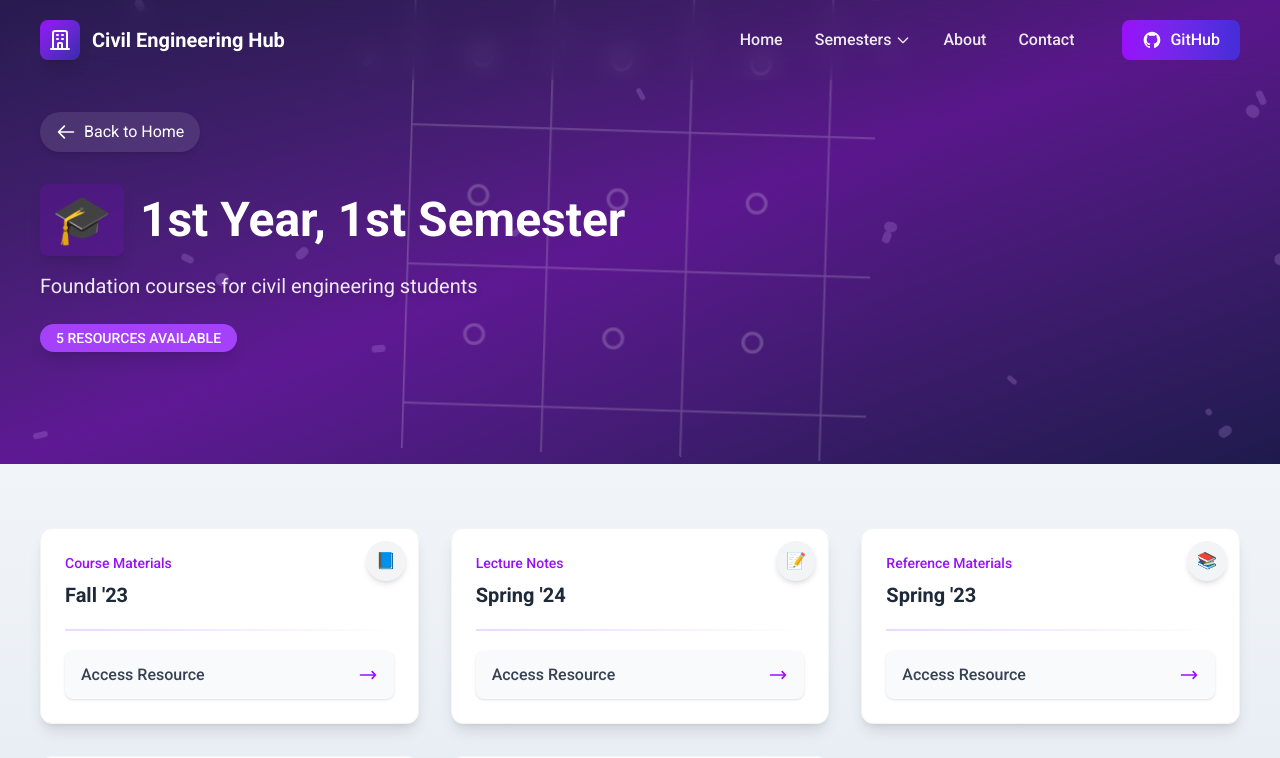
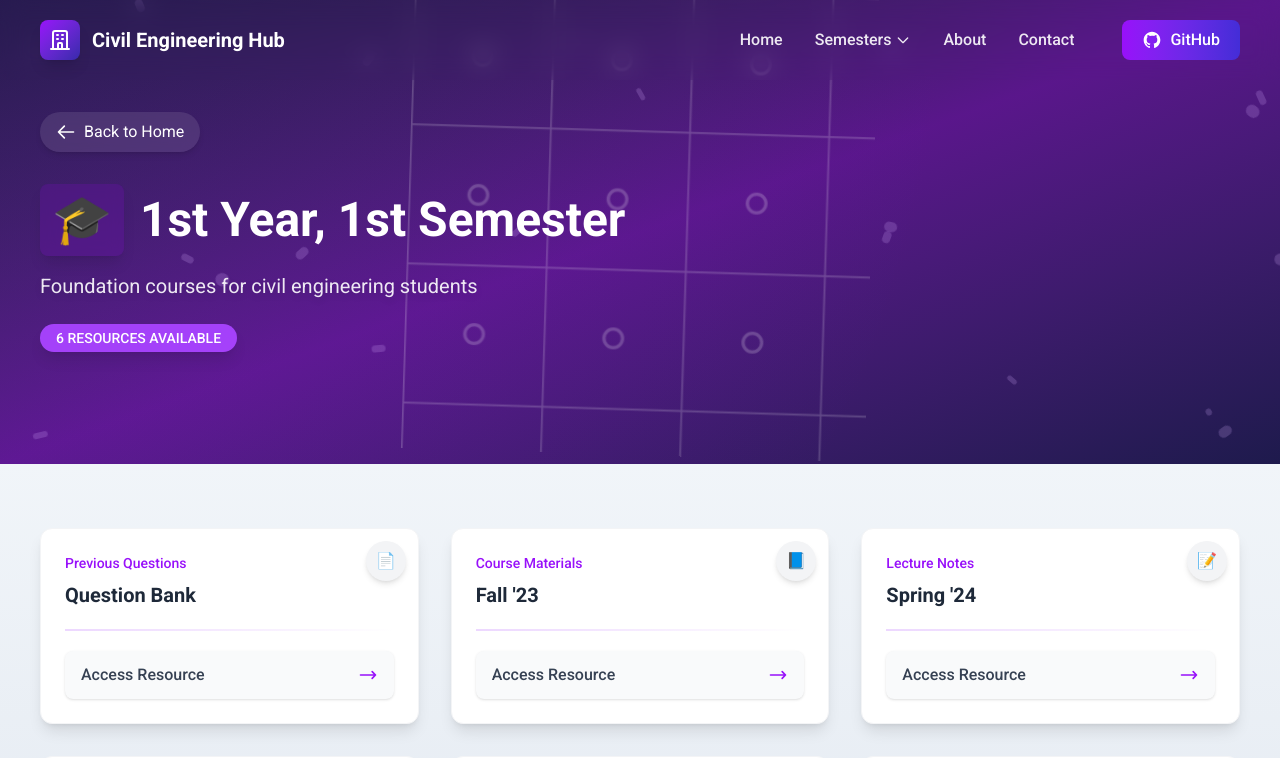
Before and after one commit to Xantonozar/LinkHUb, a Next.js app: page /semester/1-1 in a window 1280 px wide. Shown: the top 758 px of the page. Built offline with nearby package versions, Linux system fonts and the light colour scheme.

Commit message:
Update page.jsx
added last year questions

```diff
--- a/app/semester/[semesterId]/page.jsx
+++ b/app/semester/[semesterId]/page.jsx
@@ -12,12 +12,13 @@ const semesterData = {
     icon: '🎓',
     description: 'Foundation courses for civil engineering students',
     resources: [
-      { id: 1, title: 'Fall \'23', type: 'Course Materials', url: 'https://drive.google.com/drive/mobile/folders/1XI7m2t2nSgwSU8UCOnW0xFQXojOmrM6-' },
-      { id: 2, title: 'Spring \'24', type: 'Lecture Notes', url: 'https://drive.google.com/drive/folders/1U40jaJW-J5ZKptSnMhIU53dTYUfbCOg8' },
-      { id: 3, title: 'Spring \'23', type: 'Reference Materials', url: 'https://drive.google.com/drive/mobile/folders/12Kx8W9dzdtW2dB7sSRgujaum69buaKk4?fbclid=IwZXh0bgNhZW0CMTEAAR5i05m3VQMDR9iPo3emvOKUnLL7Jt-gMjFFbAhP74bgo90Zxzm7dlZ-y0JX2Q_aem_V5kZDdnUPMhYkt_9wFGVxg' },
-      { id: 4, title: 'Zaki Bhai', type: 'Reference Materials', url: 'https://drive.google.com/drive/u/0/mobile/folders/1JgS4K0UtlgujfiJx5c9IAMgmLyfMUiek?fbclid=IwZXh0bgNhZW0CMTEAAR5i05m3VQMDR9iPo3emvOKUnLL7Jt-gMjFFbAhP74bgo90Zxzm7dlZ-y0JX2Q_aem_V5kZDdnUPMhYkt_9wFGVxg&sort=13&direction=a' },
+      { id: 1, title: 'Question Bank', type: 'Previous Questions', url: 'https://drive.google.com/drive/folders/1488FKtpINmBCYZrBG6EXkmDAKmJfPGZO' },
+      { id: 2, title: 'Fall \'23', type: 'Course Materials', url: 'https://drive.google.com/drive/mobile/folders/1XI7m2t2nSgwSU8UCOnW0xFQXojOmrM6-' },
+      { id: 3, title: 'Spring \'24', type: 'Lecture Notes', url: 'https://drive.google.com/drive/folders/1U40jaJW-J5ZKptSnMhIU53dTYUfbCOg8' },
+      { id: 4, title: 'Spring \'23', type: 'Reference Materials', url: 'https://drive.google.com/drive/mobile/folders/12Kx8W9dzdtW2dB7sSRgujaum69buaKk4?fbclid=IwZXh0bgNhZW0CMTEAAR5i05m3VQMDR9iPo3emvOKUnLL7Jt-gMjFFbAhP74bgo90Zxzm7dlZ-y0JX2Q_aem_V5kZDdnUPMhYkt_9wFGVxg' },
+      { id: 5, title: 'Zaki Bhai', type: 'Reference Materials', url: 'https://drive.google.com/drive/u/0/mobile/folders/1JgS4K0UtlgujfiJx5c9IAMgmLyfMUiek?fbclid=IwZXh0bgNhZW0CMTEAAR5i05m3VQMDR9iPo3emvOKUnLL7Jt-gMjFFbAhP74bgo90Zxzm7dlZ-y0JX2Q_aem_V5kZDdnUPMhYkt_9wFGVxg&sort=13&direction=a' },
 {
-id: 5, title: 'Syllabus Tracker', type: 'Application', url:'https://adib3111.github.io/tracker-civil' },
+id: 6, title: 'Syllabus Tracker', type: 'Application', url:'https://adib3111.github.io/tracker-civil' },
     ]
   },
   '1-2': {
@@ -82,7 +83,7 @@ id: 5, title: 'Syllabus Tracker', type: 'Application', url:'https://adib3111.git
 const typeIcons = {
   'Course Materials': '📘',
   'Lecture Notes': '📝',
-  'Past Papers': '📄',
+  'Previous Questions': '📄',
   'Reference Materials': '📚',
   'Exam Prep': '✏️',
   'Assignments': '📋',
```
